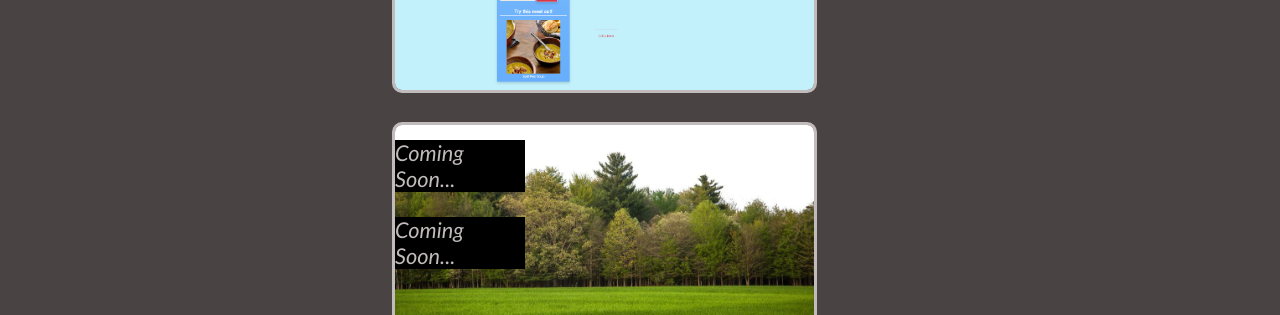
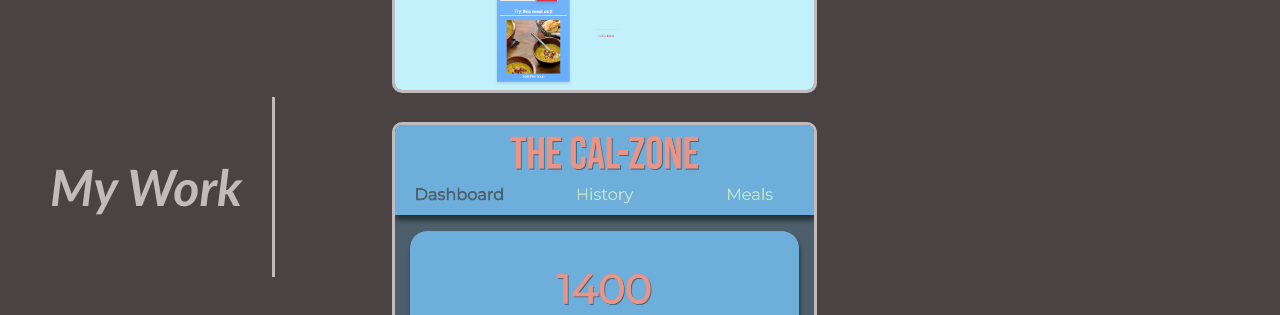
Before and after one commit to cole22simpson/cole-portfolio, a plain HTML site: page index.html in a window 1280 px wide. Shown: the part 2090-2405 px from the top of the page. Drawn offline with Linux system fonts and the light colour scheme.

Commit message:
added third project

```diff
--- a/index.html
+++ b/index.html
@@ -69,11 +69,11 @@
         <p>
             CountingCalz
         </p>
-        <a href="https://cole22simpson.github.io/run-buddy/">
-            <img src="./assets/images/tree.jpg">
+        <a href="https://the-cal-zone.herokuapp.com/">
+            <img src="./assets/images/calz.png">
         </a>
         <p>
-            Coming Soon...
+            The Cal-Zone
         </p>
         <a href="https://cole22simpson.github.io/run-buddy/">
             <img src="./assets/images/sunset.jpg">
```
Also changed, not shown: assets/images/calz.png (added).
